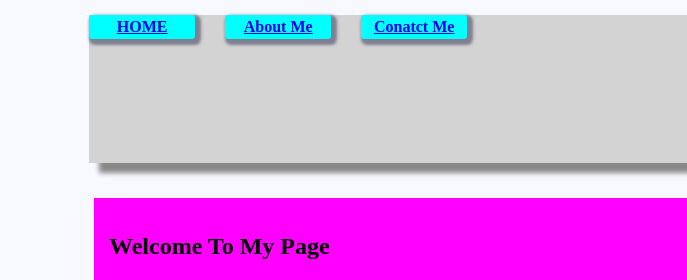
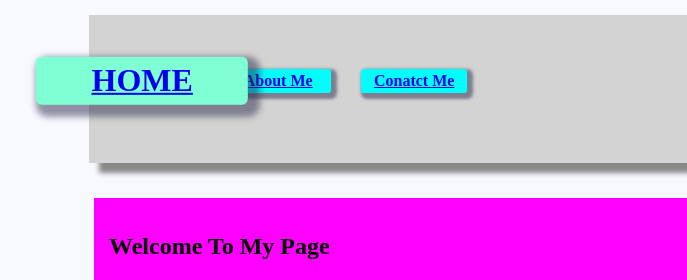
Before and after one commit to doYouBleed/first_html, a plain HTML site: page index.html in a window 1280 px wide. In both pictures the pointer is over the link "HOME". Shown: the top 280 px of the page, 86-773 px from the left. Drawn offline with Linux system fonts and the light colour scheme.

Commit message:
added animation

```diff
--- a/style.css
+++ b/style.css
@@ -43,6 +43,10 @@ header #logo{
 	box-shadow: 3px 3px 3px 3px rgba(43,43,77,0.5);
 }
 
+.nav_menu li a:hover{
+	background-color: aquamarine;
+	transform: scale(2,2);
+}
 .nav_menu a{
 	display: block;
 	width: 100px;
```
Also changed, not shown: index.html (+2 -2 lines).
